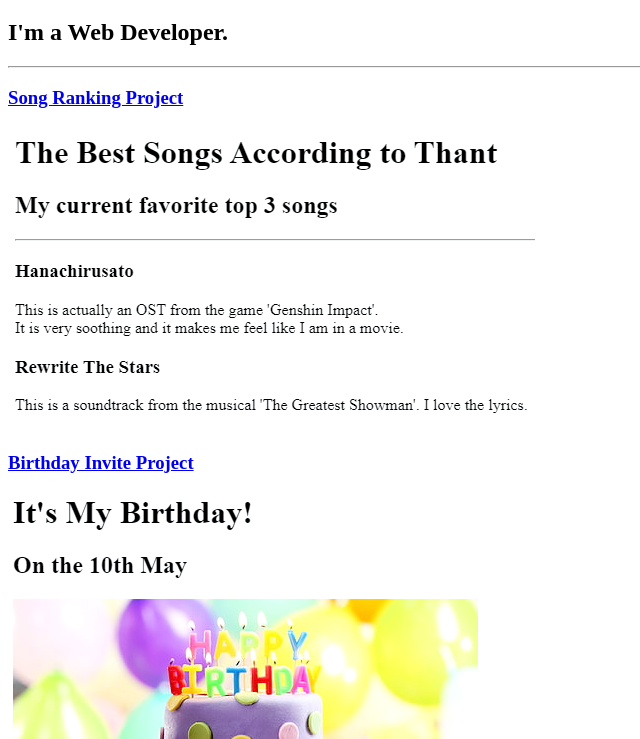
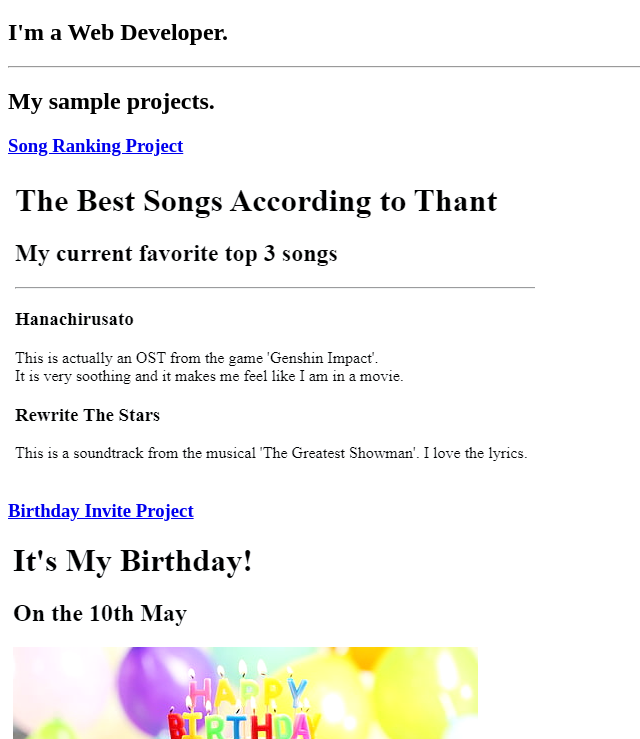
Before and after one commit to tmnoe97/html-portfolio, a plain HTML site: page index.html in a window 1280 px wide. Shown: the part 61-800 px from the top of the page, without its empty margins (0-640 px from the left). Drawn offline with Linux system fonts and the light colour scheme.

Commit message:
Update index.html

```diff
--- a/index.html
+++ b/index.html
@@ -11,6 +11,7 @@
     <h2>I'm a Web Developer.</h2>
 
     <hr/>
+    <h2>My sample projects.</h2>
 
     <h3><a href="./public/movie-ranking.html" >Song Ranking Project</a></h3>
     <img src="./assets/images/Screenshot (5).png" alt="song ranking project preview"/>
```
